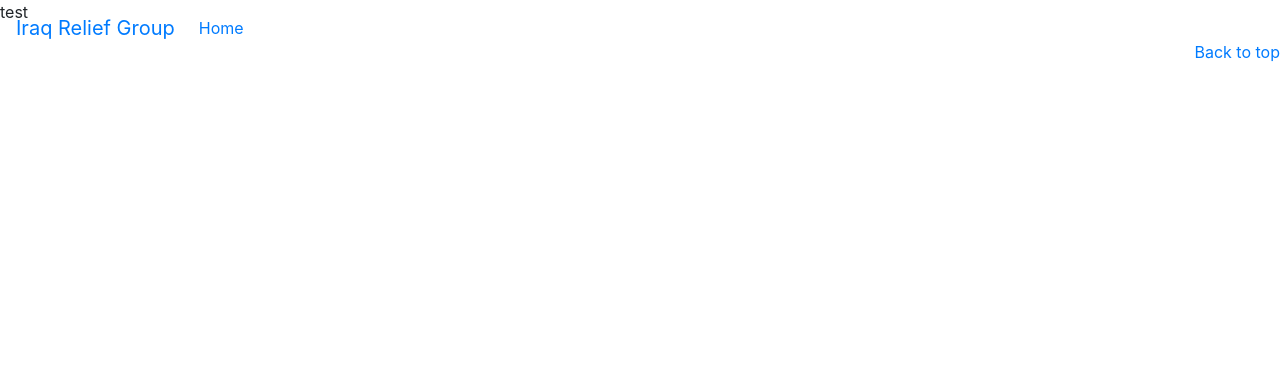
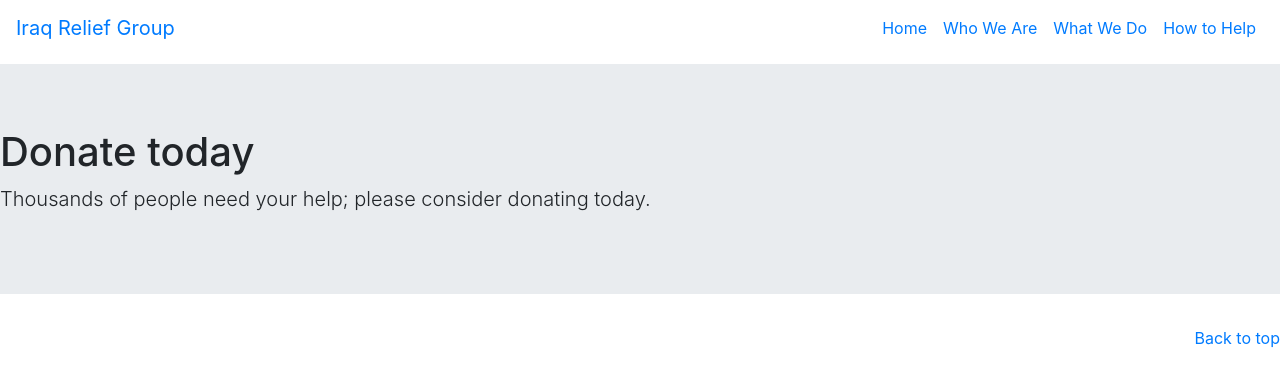
Before and after one commit to jketterer/iraq-relief-site-project, a plain HTML site: page index.html in a window 1280 px wide. Drawn offline with nearby package versions, Linux system fonts and the light colour scheme.

Commit message:
added jumbotron and aligned navbar links

```diff
--- a/index.html
+++ b/index.html
@@ -16,10 +16,19 @@
     <header>
         <nav class="navbar navbar-expand-md fixed-top">
             <a class="navbar-brand" href="#">Iraq Relief Group</a>
-            <div class="collapse navbar-collapse" id="nav-links">
-                <ul class="navbar-nav">
+            <div class="collapse navbar-collapse order-3" id="nav-links">
+                <ul class="navbar-nav ml-auto">
+                    <li class="nav-item active">
+                        <a class="nav-link" href="#">Home</a>
+                    </li>
                     <li class="nav-item">
-                        <a class="nav-link" href="#">Home</a>
+                        <a class="nav-link" href="#">Who We Are</a>
+                    </li>
+                    <li class="nav-item">
+                        <a class="nav-link" href="#">What We Do</a>
+                    </li>
+                    <li class="nav-item">
+                        <a class="nav-link" href="#">How to Help</a>
                     </li>
                 </ul>
             </div>
@@ -27,7 +36,10 @@
     </header>
 
     <main>
-        <p>test</p>
+        <div class="jumbotron jumbotron-fluid">
+            <h1 class="lead-8">Donate today</h1>
+            <p class="lead">Thousands of people need your help; please consider donating today.</p>
+        </div>
     </main>
 
     <footer>
--- a/style.css
+++ b/style.css
@@ -1,8 +1,12 @@
 .navbar {
-    border-color: brown;
-    border-width: 3px;
+
 }
 
-#nav-links {
-    float: right;
+.jumbotron {
+    justify-content: center;
 }
+
+body {
+    /* For the fixed navbar */
+    padding-top: 4rem;
+}
```
